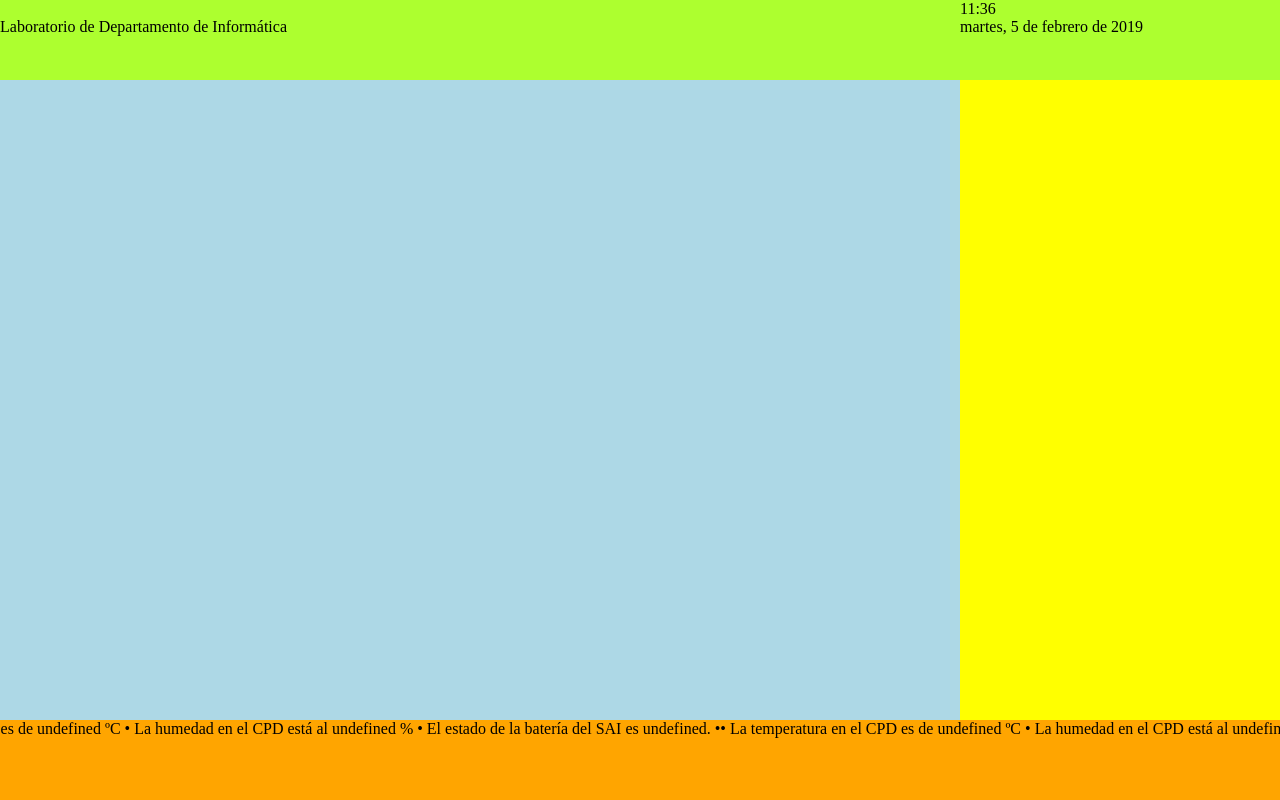
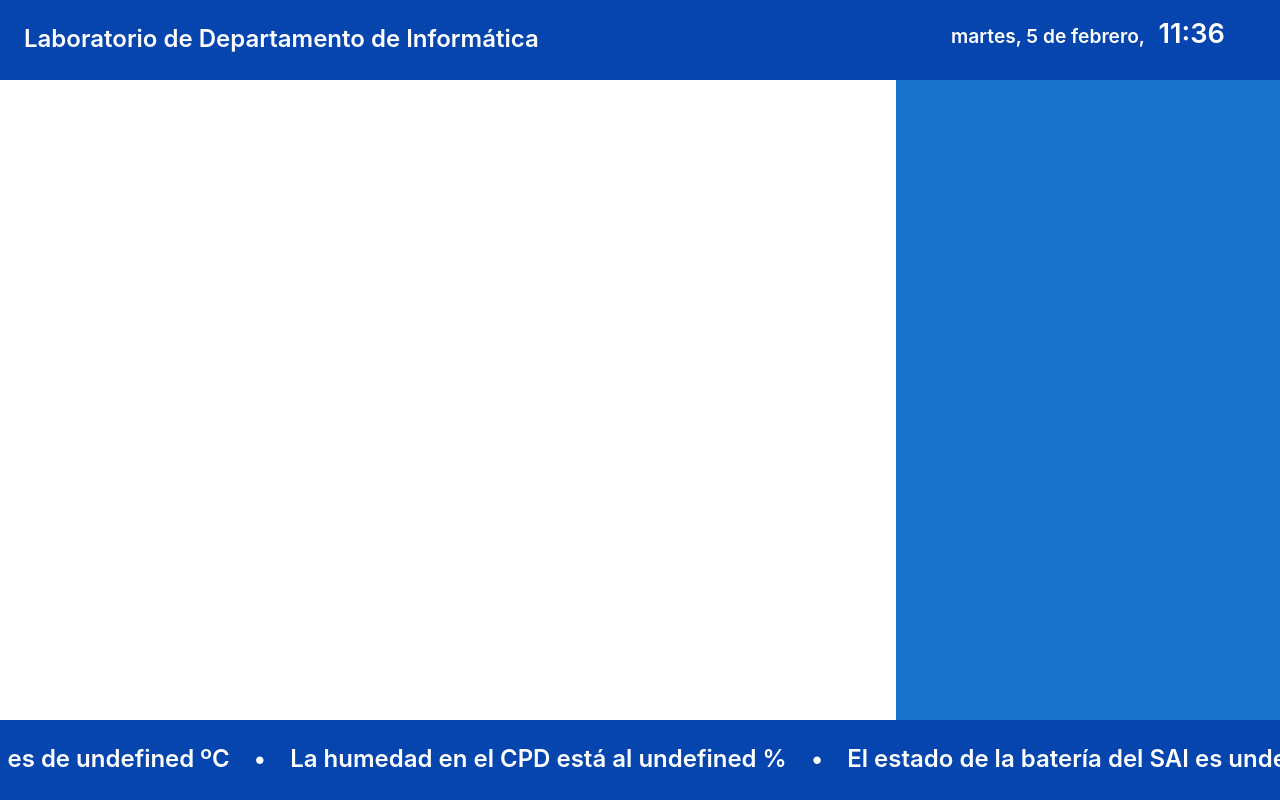
Before and after one commit to tairosonloa/bachelor_degree_thesis, a Gatsby app in the folder rpi3/GUI/: page / in a window 1280 px wide. Built offline with nearby package versions, Linux system fonts and the light colour scheme.

Commit message:
Added css

```diff
--- a/rpi3/GUI/src/components/reservations.js
+++ b/rpi3/GUI/src/components/cards/cards.js
@@ -1,6 +1,8 @@
 import React from "react"
+import styles from "./cards.module.css"
 
-class Reservations extends React.Component {
+
+class Cards extends React.Component {
   constructor(props) {
     super(props);
     this.state = {
@@ -9,7 +11,7 @@ class Reservations extends React.Component {
     try { // Load config
       this.config = require("/etc/rpi3_conf.json")
     } catch {
-      this.config = require("../../../../config.json")
+      this.config = require("../../../../../config.json")
     }
   }
 
@@ -29,7 +31,7 @@ class Reservations extends React.Component {
    * @param {int}               i index to set as react key of the div
    */
   getCard = (r, i) => {
-    return <div key={i}><div>Asignatura: {r["Subject"]}</div><div>{r["Study"]}</div><div>Aula: {r["Classroom"]} de {r["StartTime"]} a {r["EndTime"]}</div><div>{r["Professor"]}</div><br/></div>
+    return <div key={i} className={styles.card}><div className={styles.subject}>Asignatura: {r["Subject"]}</div><div>{r["Study"]}</div><div>Aula: {r["Classroom"]} de {r["StartTime"]} a {r["EndTime"]}</div><div>{r["Professor"]}</div></div>
   }
 
   /**
@@ -41,6 +43,9 @@ class Reservations extends React.Component {
     for (let r of this.state.reservations) {
       cards.push(this.getCard(r, i))
       i++
+      if (i === 4) {
+        break;
+      }
     }
     return cards
   }
@@ -62,4 +67,4 @@ class Reservations extends React.Component {
   }
 }
 
-export default Reservations;
+export default Cards;
--- /dev/null
+++ b/rpi3/GUI/src/components/cards/cards.module.css
@@ -0,0 +1,12 @@
+.card {
+  background-color: #0645ad;
+  margin: 3%;
+  padding: 3%;
+  border: 2px solid #ffffff;
+  border-radius: 15px;
+}
+
+.card div {
+  font-size: 1.3em;
+  color: #ffffff;
+}
--- a/rpi3/GUI/src/components/clock.js
+++ b/rpi3/GUI/src/components/clock/clock.js
@@ -1,4 +1,5 @@
 import React from "react"
+import styles from "./clock.module.css"
 
 class Clock extends React.Component {
   constructor(props) {
@@ -12,7 +13,7 @@ class Clock extends React.Component {
    * Gets current date
    */
   getCurrentDate = () => {
-    return new Date().toLocaleDateString("es-ES", { weekday: 'long', year: 'numeric', month: 'long', day: 'numeric' });
+    return new Date().toLocaleDateString("es-ES", { weekday: 'long', month: 'long', day: 'numeric' });
   }
 
   /**
@@ -38,9 +39,9 @@ class Clock extends React.Component {
 
   render() {
     return (
-      <div>
-        <div>{this.state.time}</div>
-        <div>{this.state.date}</div>
+      <div className={styles.clock}>
+        <div className={styles.date}>{this.state.date},</div>
+        <div className={styles.time}>{this.state.time}</div>
       </div>
     );
   }
--- /dev/null
+++ b/rpi3/GUI/src/components/clock/clock.module.css
@@ -0,0 +1,16 @@
+.clock {
+  padding: 1em;
+  vertical-align: middle;
+  text-align: center;
+}
+
+.date {
+  display: inline-block;
+  font-size: 1.2em;
+}
+
+.time {
+  display: inline-block;
+  margin-left: 0.5em;
+  font-size: 1.7em;
+}
--- a/rpi3/GUI/src/components/information/information.js
+++ b/rpi3/GUI/src/components/information/information.js
@@ -36,12 +36,12 @@ class Information extends React.Component {
     let temp = "La temperatura en el CPD es de " + this.state.cpdStatus["temperature"] + " ºC"
     let hum = "La humedad en el CPD está al " + this.state.cpdStatus["humidity"] + " %"
     let sai = "El estado de la batería del SAI es " + this.state.cpdStatus["ups status (LDI rack)"] + "."
-    let message = " • " + temp + " • " + hum + " • " + sai + " • "
+    let message = temp + "    •    " + hum + "    •    " + sai + "        •        "
     return (
       <div className={styles.marquee}>
-        <p>{message}</p>
-        <p>{message}</p>
-        <p>{message}</p>
+        <pre>{message}</pre>
+        <pre>{message}</pre>
+        <pre>{message}</pre>
       </div>
     );
   }
--- a/rpi3/GUI/src/components/information/information.module.css
+++ b/rpi3/GUI/src/components/information/information.module.css
@@ -4,9 +4,11 @@
   box-sizing: border-box;
 }
 
-.marquee p {
+.marquee pre {
   display: inline-block;
-  animation: marquee 25s linear infinite;
+  font-size: 1.5em;
+  animation: marquee 30s linear infinite;
+  padding: 3vh 0;
 }
 
 @keyframes marquee {
--- a/rpi3/GUI/src/pages/index.js
+++ b/rpi3/GUI/src/pages/index.js
@@ -1,7 +1,7 @@
 import React from "react"
 
-import Clock from "../components/clock.js"
-import Reservations from "../components/reservations.js"
+import Clock from "../components/clock/clock.js"
+import Cards from "../components/cards/cards.js"
 import Information from "../components/information/information.js"
 
 export default () => (
@@ -9,7 +9,7 @@ export default () => (
     <header className="header">
       <div className="headerTitle">
         {/* TODO: add logo */}
-        Laboratorio de Departamento de Informática
+        <h1>Laboratorio de Departamento de Informática</h1>
       </div>
       <div className="datetime">
         <Clock/>
@@ -19,7 +19,7 @@ export default () => (
 
     </main>
     <aside className="aside">
-      <Reservations/>
+      <Cards/>
     </aside>
     <footer className="footer">
       <Information />
--- a/rpi3/GUI/src/styles/global.css
+++ b/rpi3/GUI/src/styles/global.css
@@ -1,6 +1,9 @@
 * {
   margin: 0;
   padding: 0;
+  font-size: 16px;
+  font-family: "-apple-system","BlinkMacSystemFont","Segoe UI","Roboto","Oxygen","Ubuntu","Cantarell","Fira Sans","Droid Sans","Helvetica Neue","sans-serif";
+  font-weight: 600;
 }
 
 .wrapper {
@@ -8,38 +11,47 @@
 }
 
 .header {
-  background-color: greenyellow;
+  background-color: #0645ad;
+  color: #ffffff;
   height: 10%;
 }
 
 .headerTitle {
   display: inline-block;
-  width: 75%;
+  width: 70%;
+  vertical-align: middle;
 }
+
+  .headerTitle h1 {
+    padding: 1em;
+    font-size: 1.5em;
+  }
 
 .datetime {
   display: inline-block;
-  width: 25%;
+  width: 30%;
 }
 
 .main {
-  background-color: lightblue;
+  background-color: #ffffff;
   display: inline-block;
   height: 80%;
-  width: 75%;
+  width: 70%;
   vertical-align: top;
 }
 
 .aside {
-  background-color: yellow;
+  background-color: #1874cd;
   display: inline-block;
   height: 80%;
-  width: 25%;
+  width: 30%;
   vertical-align: top;
+  overflow: hidden;
 }
 
 .footer {
-  background-color: orange;
+  background-color: #0645ad;
+  color: #ffffff;
   height: 10%;
   vertical-align: top;
 }
```
